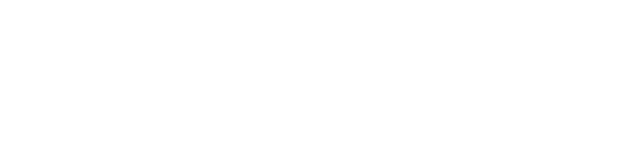
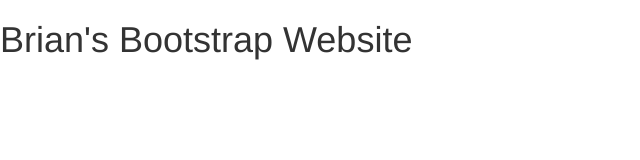
Before and after one commit to brianramsey/bootstrap-example, a plain HTML site: page index.html in a window 1280 px wide. Shown: the whole page, without its empty margins (0-640 px from the left). Drawn offline with nearby package versions, Linux system fonts and the light colour scheme.

Commit message:
Added title to upper-left corner of page. #1

```diff
--- a/index.html
+++ b/index.html
@@ -7,6 +7,13 @@
     <title>Bootstrap Example Website</title>
   </head>
   <body>
+    <div class="row">
+      <div class="col-md-8">
+        <h1>Brian's Bootstrap Website</h1>
+      </div>
+      <div class="col-md-4">
 
+      </div>
+    </div>
   </body>
 </html>
```
